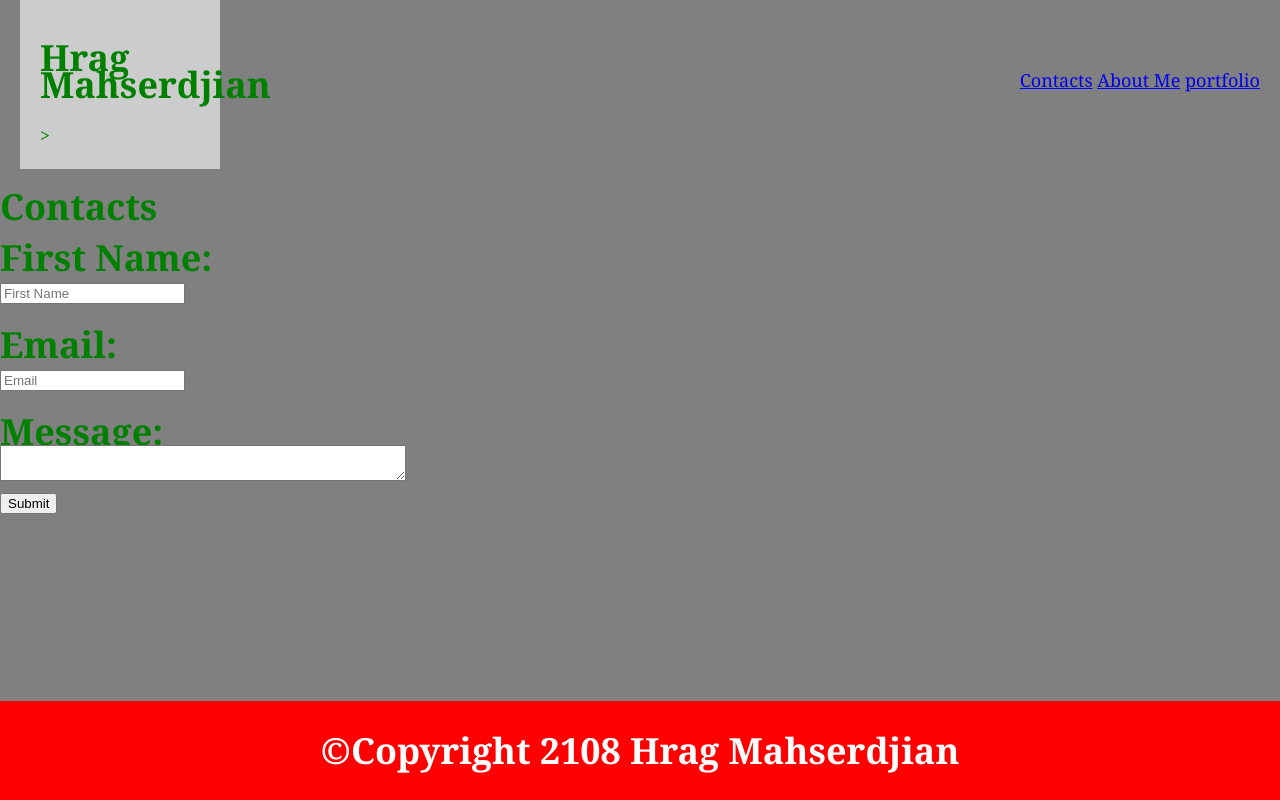
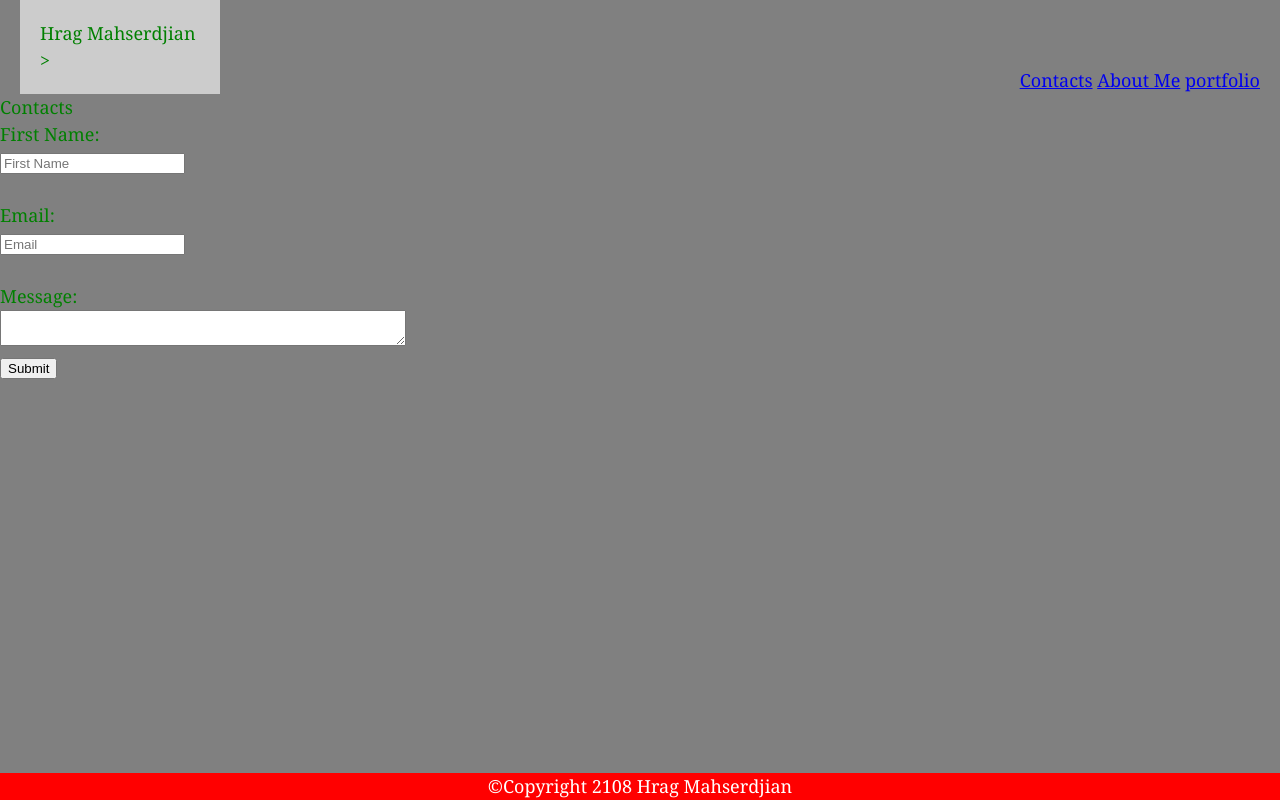
Before and after one commit to Hmahserdjian/hw-wirefram, a plain HTML site: page contact.html in a window 1280 px wide. Drawn offline with Linux system fonts and the light colour scheme.

Commit message:
reset added

```diff
--- /dev/null
+++ b/assets/css/reset.css
@@ -0,0 +1,48 @@
+/* http://meyerweb.com/eric/tools/css/reset/
+   v2.0 | 20110126
+   License: none (public domain)
+*/
+
+html, body, div, span, applet, object, iframe,
+h1, h2, h3, h4, h5, h6, p, blockquote, pre,
+a, abbr, acronym, address, big, cite, code,
+del, dfn, em, img, ins, kbd, q, s, samp,
+small, strike, strong, sub, sup, tt, var,
+b, u, i, center,
+dl, dt, dd, ol, ul, li,
+fieldset, form, label, legend,
+table, caption, tbody, tfoot, thead, tr, th, td,
+article, aside, canvas, details, embed,
+figure, figcaption, footer, header, hgroup,
+menu, nav, output, ruby, section, summary,
+time, mark, audio, video {
+	margin: 0;
+	padding: 0;
+	border: 0;
+	font-size: 100%;
+	font: inherit;
+	vertical-align: baseline;
+}
+/* HTML5 display-role reset for older browsers */
+article, aside, details, figcaption, figure,
+footer, header, hgroup, menu, nav, section {
+	display: block;
+}
+body {
+	line-height: 1;
+}
+ol, ul {
+	list-style: none;
+}
+blockquote, q {
+	quotes: none;
+}
+blockquote:before, blockquote:after,
+q:before, q:after {
+	content: '';
+	content: none;
+}
+table {
+	border-collapse: collapse;
+	border-spacing: 0;
+}
--- a/contact.html
+++ b/contact.html
@@ -5,6 +5,7 @@
     <meta charset="UTF-8">
     <meta name="viewport" content="width=device-width, initial-scale=1.0">
     <meta http-equiv="X-UA-Compatible" content="ie=edge">
+    <link rel="stylesheet" type="text/css" href="assets\css\reset.css">
     <link rel="stylesheet" type="text/css" href="assets\css\style.css">
     <title>contacts</title>
 </head>
```
Also changed, not shown: index.html (+1 -0 lines), portfolio.html (+2 -0 lines).
